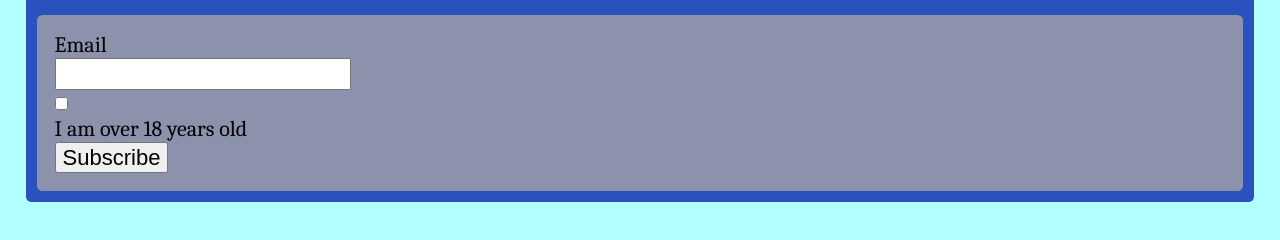
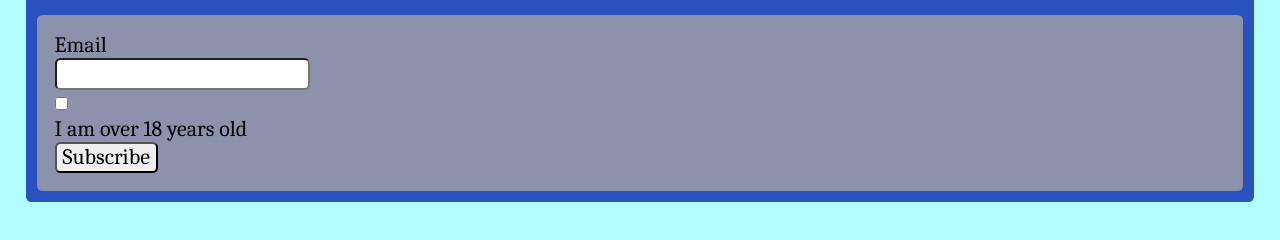
Before and after one commit to ITMD-362-Akshita-Agrawal/Lab-3, a plain HTML site: page index.html in a window 1280 px wide. Shown: the part 144-384 px from the top of the page. Drawn offline with nearby package versions, Linux system fonts and the light colour scheme.

Commit message:
updated css for input

```diff
--- a/css/screen.css
+++ b/css/screen.css
@@ -238,6 +238,12 @@ ol {
   border-radius: 0.25em;
 }
 
+input {
+  display: inline-block;
+  font-family: 'Caladea', serif;
+  border-radius: 0.25em;
+}
+
 
 /* ===== MODULAR STYLES ===== */
 
```
